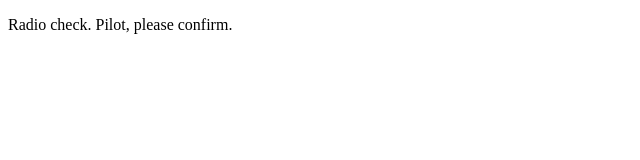
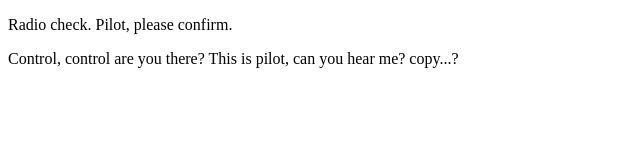
Before and after one commit to dev-elements/communication-log, a plain HTML site: page index.html in a window 1280 px wide. Shown: the whole page, without its empty margins (0-640 px from the left). Drawn offline with Linux system fonts and the light colour scheme.

Commit message:
created praragragh to try and reach control

```diff
--- a/index.html
+++ b/index.html
@@ -2,5 +2,6 @@
 <html>
     <body>
         <p>Radio check. Pilot, please confirm.</p>
+        <p>Control, control are you there? This is pilot, can you hear me? copy...?</p>
     </body>
 </html>
```
